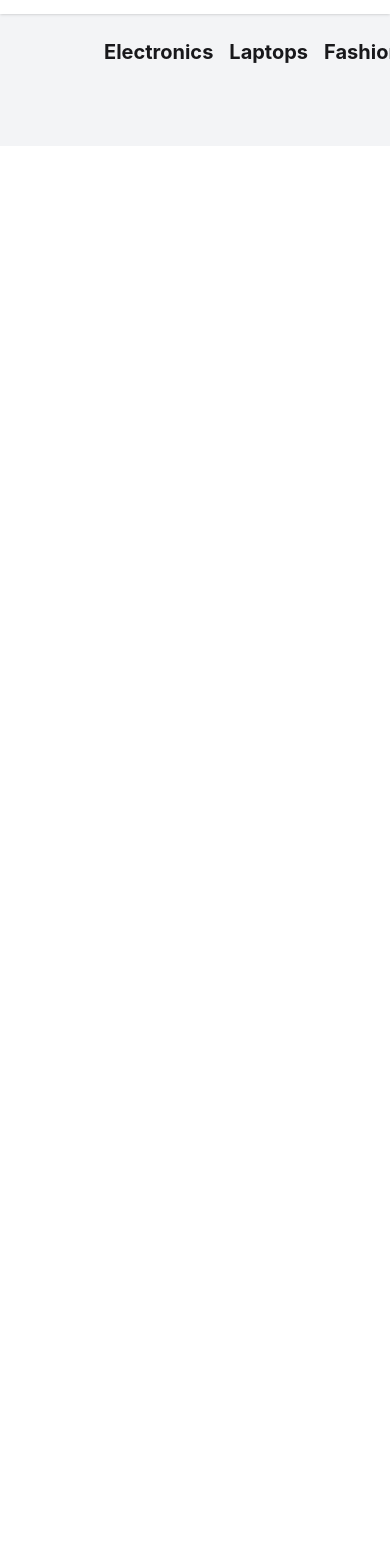
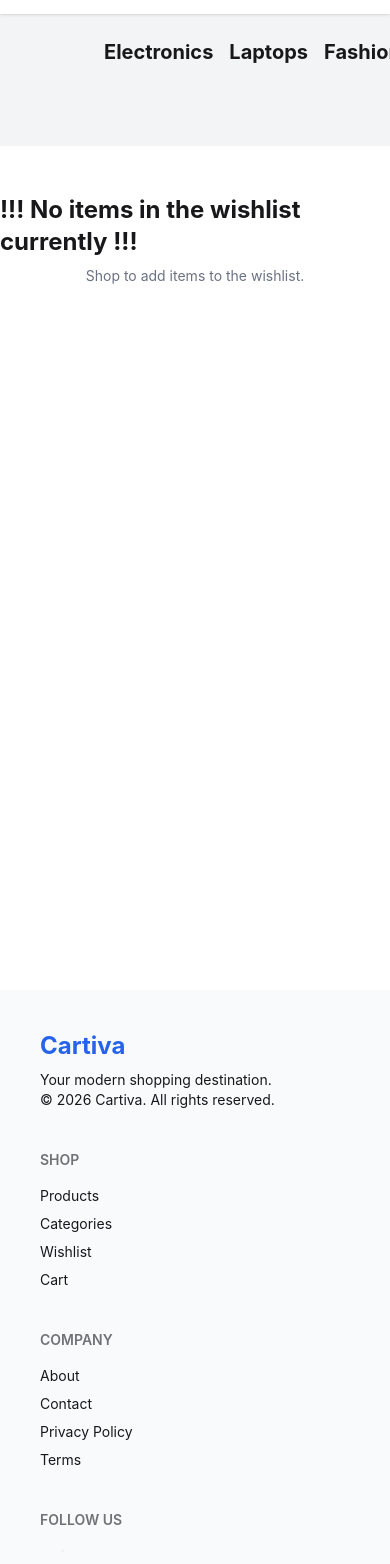
Before and after one commit to Prashant6307/Cartiva, a React (Vite) app: page /wishlist in a window 390 px wide. Shown: the part 58-1622 px from the top of the page. Before the commit the page ends 844 px from the top, so only its background shows below. Built offline with nearby package versions, Linux system fonts and the light colour scheme.

Commit message:
added Profile page, footer

```diff
--- a/src/App.jsx
+++ b/src/App.jsx
@@ -6,6 +6,7 @@ import WishList from "./components/WishList"
 import Category from "./components/Category"
 import Cart from "./components/Cart"
 import store from "./utils/store"
+import Profile from "./components/Profile"
 
 
 
@@ -32,6 +33,10 @@ const appRouter = createBrowserRouter([
         element: <Category/>
       },
     ]
+  },
+  {
+    path:"profile",
+    element:<Profile />
   }
 ])
 
--- a/src/components/Body.jsx
+++ b/src/components/Body.jsx
@@ -1,6 +1,7 @@
 import { Outlet } from "react-router-dom"
 import Navbar from "./Navbar"
 import CategoryNav from "./CategoryNav"
+import Footer from "./Footer"
 
 function Body() {
   return (
@@ -8,6 +9,7 @@ function Body() {
       <Navbar />
       <CategoryNav />
       <Outlet />
+      <Footer />
     </div>
   )
 }
--- a/src/components/Cart.jsx
+++ b/src/components/Cart.jsx
@@ -1,11 +1,25 @@
 import { useSelector } from "react-redux"
 import AllProduct from "./AllProduct"
+import Empty from "./Empty"
 
 function Cart() {
   const cart = useSelector(store => store.cart.items)
   return (
     <div>
-      {cart.map((item) => (
+      {cart.length === 0 ? <Empty page={
+
+        <div>
+          <div className="text-2xl font-bold mt-12">
+            !!! No items in the cart currently !!!
+          </div>
+
+          <div className="text-sm text-gray-500 mt-2 text-center">
+            Shop to add items to the cart.
+          </div>
+        </div>
+
+      }
+      /> : cart.map((item) => (
         <AllProduct
           key={item.id}
           product={item}
--- /dev/null
+++ b/src/components/Empty.jsx
@@ -0,0 +1,11 @@
+
+
+function Empty({page}) {
+  return (
+    <div className="h-screen flex justify-center">
+      {page}
+    </div>
+  )
+}
+
+export default Empty
--- /dev/null
+++ b/src/components/Footer.jsx
@@ -0,0 +1,90 @@
+import { Link } from "react-router-dom";
+
+
+function Footer() {
+    return (
+        <footer className="footer sm:footer-horizontal bg-base-200 text-base-content p-10">
+
+            <aside>
+                <h2 className="text-2xl font-bold text-primary">
+                    Cartiva
+                </h2>
+                <p>
+                    Your modern shopping destination.
+                    <br />
+                    © 2026 Cartiva. All rights reserved.
+                </p>
+            </aside>
+
+            <nav>
+                <h6 className="footer-title">
+                    Shop
+                </h6>
+                <p className="link link-hover">
+                   <Link to={"/"}> Products</Link>
+                </p>
+                <p className="link link-hover">
+                    <Link to={"products/mens-shirts"}>Categories</Link>
+                </p>
+                <p className="link link-hover">
+                    <Link to={"wishlist"}>Wishlist</Link>
+                </p>
+                <p className="link link-hover">
+                    <Link to={"cart"}>Cart</Link>
+                </p>
+            </nav>
+
+            <nav>
+                <h6 className="footer-title">
+                    Company
+                </h6>
+                <p className="link link-hover">
+                    About
+                </p>
+                <p className="link link-hover">
+                    Contact
+                </p>
+                <p className="link link-hover">
+                    Privacy Policy
+                </p>
+                <p className="link link-hover">
+                    Terms
+                </p>
+            </nav>
+
+            <nav>
+                <h6 className="footer-title">
+                    Follow Us
+                </h6>
+                <div className="grid grid-flow-col gap-4">
+                    <p>
+                        <svg
+                            xmlns="http://www.w3.org/2000/svg"
+                            width="24"
+                            height="24"
+                            viewBox="0 0 24 24"
+                            className="fill-current"
+                        >
+                            <path d="M24 4.557c-.883.392-1.832.656-2.828.775..." />
+                        </svg>
+                    </p>
+
+                    <p>
+                        <svg
+                            xmlns="http://www.w3.org/2000/svg"
+                            width="24"
+                            height="24"
+                            viewBox="0 0 24 24"
+                            className="fill-current"
+                        >
+                            <path d="M12 2.163c3.204 0 3.584..." />
+                        </svg>
+                    </p>
+                </div>
+            </nav>
+
+        </footer>
+    );
+}
+
+export default Footer;
--- a/src/components/Navbar.jsx
+++ b/src/components/Navbar.jsx
@@ -48,7 +48,7 @@ function Navbar() {
                             <div className="w-10 rounded-full">
                                 <img
                                     alt="Tailwind CSS Navbar component"
-                                    src="https://encrypted-tbn0.gstatic.com/images?q=tbn:ANd9GcSWOGlQ76SovrE7eSFw9Mpm_sK1_G9QwpiAzDk6pLuSNg&s=10" />
+                                    src="https://encrypted-tbn0.gstatic.com/images?q=tbn:ANd9GcQVKIxuwSqgJuFllKhvtMd6sOtm40ee3j-G3Dl2q9Gn3fRhPgo7mstwpYA&s=10" />
                             </div>
                         </div>
                         <ul
--- /dev/null
+++ b/src/components/Profile.jsx
@@ -0,0 +1,106 @@
+function Profile() {
+    return (
+        <div className="min-h-screen bg-base-200 flex justify-center items-center p-6">
+
+            <div className="card bg-base-100 shadow-xl w-full max-w-3xl">
+
+                <div className="card-body">
+
+                    {/* Profile Header */}
+                    <div className="flex flex-col items-center gap-3">
+                        <div className="avatar">
+                            <div className="w-28 rounded-full">
+                                <img
+                                    src="https://encrypted-tbn0.gstatic.com/images?q=tbn:ANd9GcQVKIxuwSqgJuFllKhvtMd6sOtm40ee3j-G3Dl2q9Gn3fRhPgo7mstwpYA&s=10"
+                                    alt="profile"
+                                />
+                            </div>
+                        </div>
+
+                        <h2 className="text-3xl font-bold">
+                            Prashant Kumar
+                        </h2>
+
+                        <p className="text-gray-500">
+                            prashant@example.com
+                        </p>
+                    </div>
+
+
+                    <div className="divider"></div>
+
+
+                    {/* User Details */}
+                    <div className="grid md:grid-cols-2 gap-5">
+
+                        <div>
+                            <p className="text-sm text-gray-500">
+                                Full Name
+                            </p>
+                            <p className="font-semibold">
+                                Prashant Kumar
+                            </p>
+                        </div>
+
+
+                        <div>
+                            <p className="text-sm text-gray-500">
+                                Email
+                            </p>
+                            <p className="font-semibold">
+                                prashant@example.com
+                            </p>
+                        </div>
+
+
+                        <div>
+                            <p className="text-sm text-gray-500">
+                                Phone
+                            </p>
+                            <p className="font-semibold">
+                                +91 9876543210
+                            </p>
+                        </div>
+
+
+                        <div>
+                            <p className="text-sm text-gray-500">
+                                Location
+                            </p>
+                            <p className="font-semibold">
+                                India
+                            </p>
+                        </div>
+
+                    </div>
+
+
+                    <div className="divider"></div>
+
+
+                    {/* Actions */}
+                    <div className="flex flex-wrap gap-3 justify-center">
+
+                        <button className="btn btn-primary">
+                            Edit Profile
+                        </button>
+
+                        <button className="btn btn-outline">
+                            My Orders
+                        </button>
+
+                        <button className="btn btn-error btn-outline">
+                            Logout
+                        </button>
+
+                    </div>
+
+                </div>
+
+            </div>
+
+        </div>
+    )
+}
+
+export default Profile;
--- a/src/components/WishList.jsx
+++ b/src/components/WishList.jsx
@@ -1,5 +1,6 @@
 import { useSelector } from "react-redux"
 import AllProduct from "./AllProduct"
+import Empty from "./Empty";
 
 
 function WishList() {
@@ -8,12 +9,27 @@ function WishList() {
 
     return (
         <div>
-            {wishList.map((item) => (
-                <AllProduct
-                    key={item.id}
-                    product={item}
-                />
-            ))}
+            <div>
+      {wishList.length === 0 ? <Empty page={
+
+        <div>
+          <div className="text-2xl font-bold mt-12">
+            !!! No items in the wishlist currently !!!
+          </div>
+
+          <div className="text-sm text-gray-500 mt-2 text-center">
+            Shop to add items to the wishlist.
+          </div>
+        </div>
+
+      }
+      /> : wishList.map((item) => (
+        <AllProduct
+          key={item.id}
+          product={item}
+        />
+      ))}
+    </div>
         </div>
     )
 }
```
